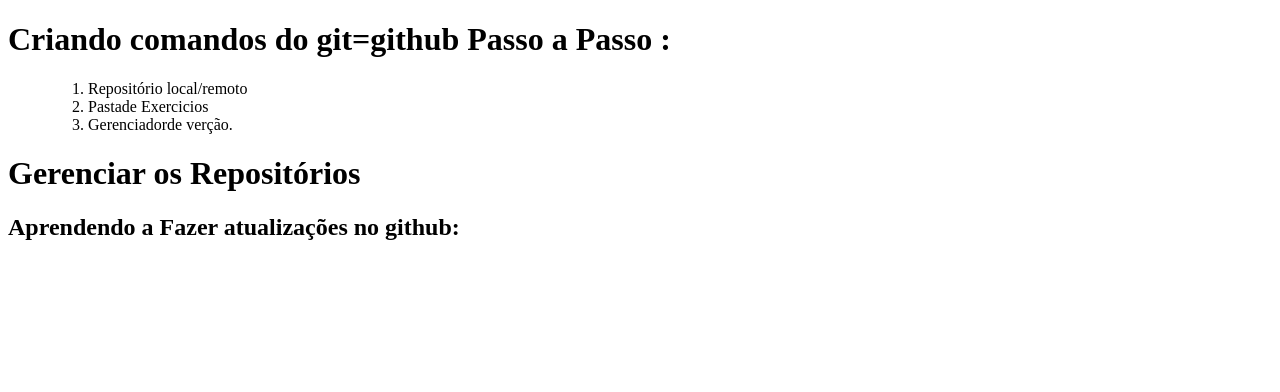
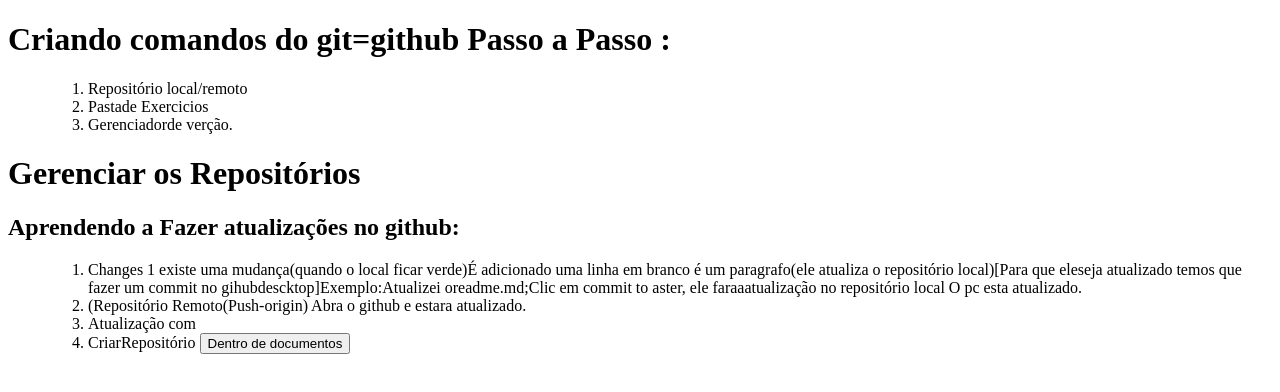
Before and after one commit to edskate/Treinamento-01-04-2022, a plain HTML site: page index.html in a window 1280 px wide. Drawn offline with Linux system fonts and the light colour scheme.

Commit message:
uma nova atualização sobre repositórios git é gihub

```diff
--- a/index.html
+++ b/index.html
@@ -19,5 +19,14 @@
            <h1>Gerenciar os  Repositórios</h1>
 
 <h2>Aprendendo a Fazer atualizações no github:</h2>
+
+<ul>
+  <ol>
+    <li>Changes 1 existe uma mudança(quando o local ficar verde)É adicionado uma linha em branco é um paragrafo(ele atualiza o repositório local)[Para que eleseja atualizado temos que fazer um commit no gihubdescktop]Exemplo:Atualizei oreadme.md;Clic em commit to  aster, ele faraaatualização no repositório local O pc esta atualizado.</li>
+    <li>(Repositório Remoto(Push-origin) Abra o github e estara atualizado.</li>
+    <li>Atualização com</li>
+    <li>CriarRepositório <button>Dentro de documentos</button></li>
+  </ol>
+</ul>
 </body>
 </html>
```
Also changed, not shown: 1 other file.
